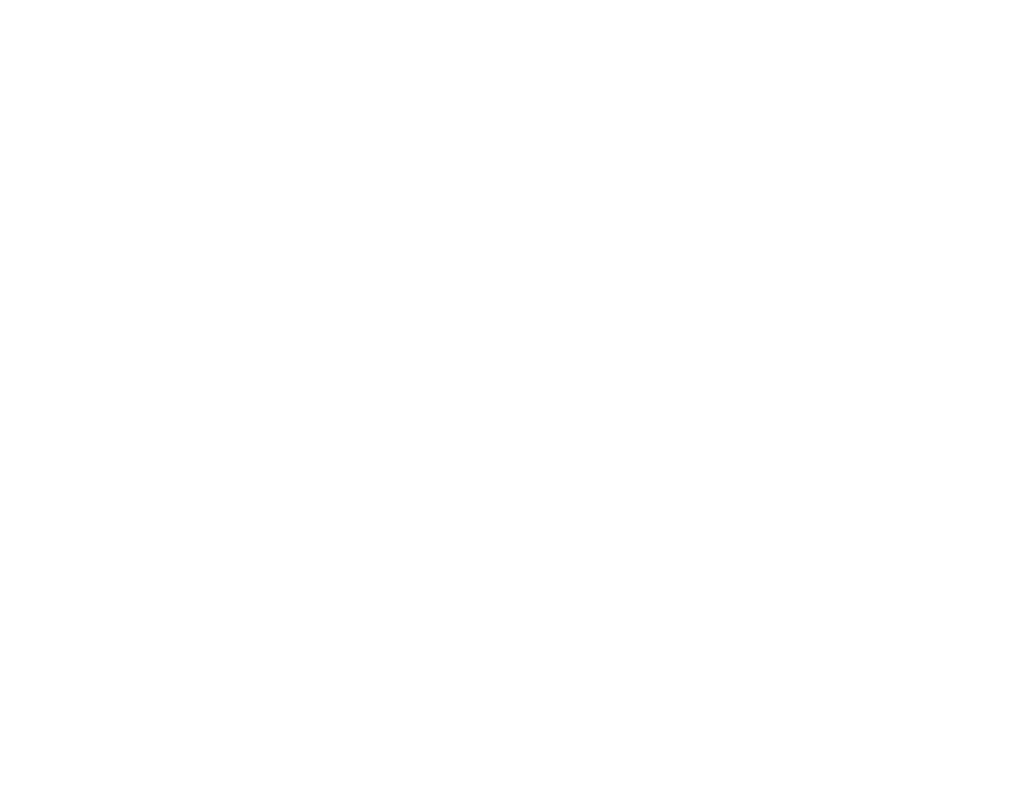
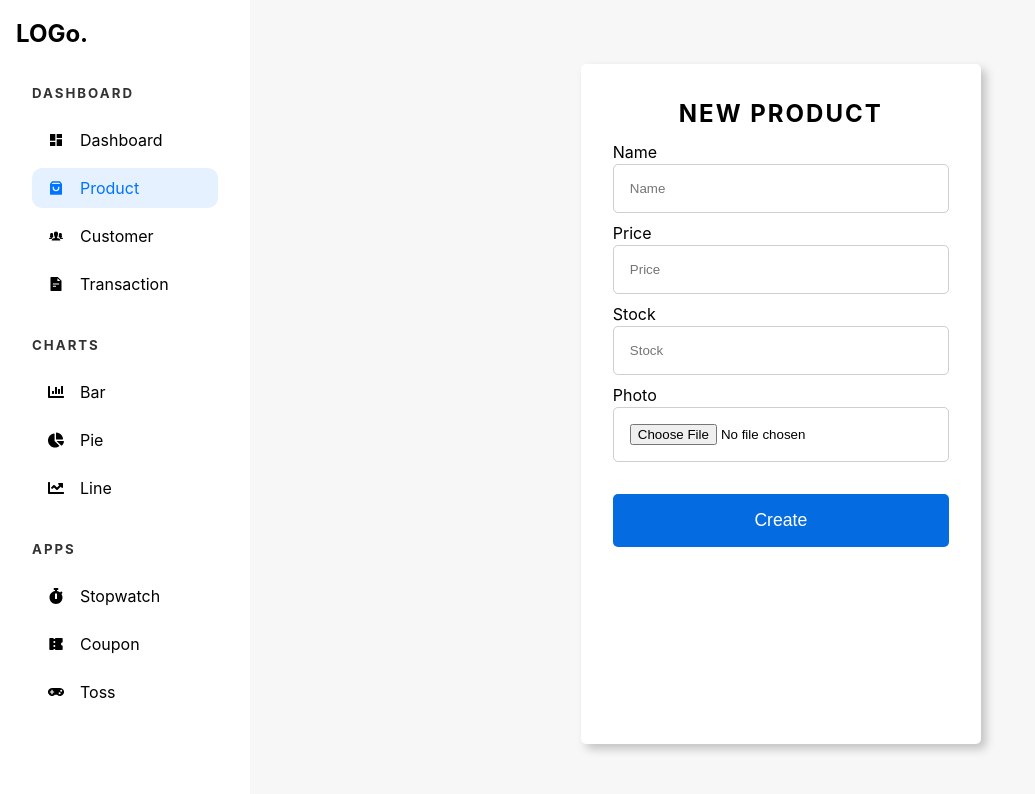
Before and after one commit to ProgramerSalar/Admin-dashboard-2024, a React (Vite) app: page /admin/product/new in a window 1280 px wide. Before the commit this address had no page. Shown: the top 794 px of the page, without its empty margins (0-1035 px from the left). Built offline with nearby package versions, Linux system fonts and the light colour scheme.

Commit message:
add New Product

```diff
--- a/src/App.tsx
+++ b/src/App.tsx
@@ -1,6 +1,9 @@
 import {BrowserRouter as Router, Routes, Route} from "react-router-dom"
 import {Suspense, lazy} from 'react'
 import Loader from "./components/Loader"
+import NewProduct from "./pages/magement/NewProduct"
+import ProductManagement from "./pages/magement/ProductManagement"
+import TransactionManagement from "./pages/magement/TransactionManagement"
 
 
 
@@ -34,6 +37,17 @@
 
         {/* Apps  */}
 
+
+        {/* management  */}
+
+
+          <Route path="/admin/product/new" element={<NewProduct/>} />
+          <Route path="/admin/product/:id" element={<ProductManagement/>} />
+          <Route path="/admin/transaction/:id" element={<TransactionManagement/>} />
+
+
+
+
       </Routes>
       </Suspense>
 
--- /dev/null
+++ b/src/pages/magement/NewProduct.tsx
@@ -0,0 +1,76 @@
+import { useState, ChangeEvent } from "react";
+import AdminSidebar from "../../components/AdminSideBar";
+
+const NewProduct = () => {
+  const [name, setName] = useState<string>("");
+  const [price, setPrice] = useState<number>();
+  const [stock, setStock] = useState<number>();
+  const [photo, setPhoto] = useState<string>();
+
+  const changeImageHandler = (e: ChangeEvent<HTMLInputElement>) => {
+    const file: File | undefined = e.target.files?.[0];
+
+    const reader: FileReader = new FileReader();
+
+    if (file) {
+      reader.readAsDataURL(file);
+      reader.onloadend = () => {
+        if (typeof reader.result === "string") setPhoto(reader.result);
+      };
+    }
+  };
+
+  return (
+    <div className="adminContainer">
+      <AdminSidebar />
+      <main className="product-management">
+        <article>
+          <form>
+            <h2>New Product</h2>
+            <div>
+              <label>Name</label>
+              <input
+                required
+                type="text"
+                placeholder="Name"
+                value={name}
+                onChange={(e) => setName(e.target.value)}
+              />
+            </div>
+            <div>
+              <label>Price</label>
+              <input
+                required
+                type="number"
+                placeholder="Price"
+                value={price}
+                onChange={(e) => setPrice(Number(e.target.value))}
+              />
+            </div>
+            <div>
+              <label>Stock</label>
+              <input
+                required
+                type="number"
+                placeholder="Stock"
+                value={stock}
+                onChange={(e) => setStock(Number(e.target.value))}
+              />
+            </div>
+
+            <div>
+              <label>Photo</label>
+              <input required type="file" onChange={changeImageHandler} />
+            </div>
+
+            {photo && <img src={photo} alt="New Image" />}
+
+            <button type="submit">Create</button>
+          </form>
+        </article>
+      </main>
+    </div>
+  );
+};
+
+export default NewProduct;
--- /dev/null
+++ b/src/pages/magement/ProductManagement.tsx
@@ -0,0 +1,11 @@
+
+
+const ProductManagement = () => {
+  return (
+    <div>
+      ProductManagement
+    </div>
+  )
+}
+
+export default ProductManagement
--- /dev/null
+++ b/src/pages/magement/TransactionManagement.tsx
@@ -0,0 +1,11 @@
+
+
+const TransactionManagement = () => {
+  return (
+    <div>
+      TransactionManagement
+    </div>
+  )
+}
+
+export default TransactionManagement
--- a/src/styles/_products.scss
+++ b/src/styles/_products.scss
@@ -18,3 +18,107 @@
     opacity: 0.8;
   }
 }
+
+
+.product-management {
+  @include flex(row, center, unset);
+  padding: 4rem;
+
+  > section {
+    overflow-y: auto;
+    width: 100%;
+    height: 85vh;
+    max-width: 500px;
+    box-shadow: 0px 5px 5px rgba(0, 0, 0, 0.216);
+    background-color: white;
+    padding: 5rem;
+    @include flex(column, unset, unset, 1rem);
+    position: relative;
+    border-radius: 5px;
+
+    > h2 {
+      @include heading(2px);
+      text-align: center;
+    }
+
+    > img {
+      @include sqaure(100%);
+      object-fit: cover;
+    }
+
+    > strong {
+      font-weight: 300;
+    }
+
+    > span {
+      position: absolute;
+      right: 2rem;
+      top: 2rem;
+    }
+
+    > p {
+      text-align: center;
+      letter-spacing: 2px;
+      text-transform: uppercase;
+    }
+    > h3 {
+      text-align: center;
+      font-size: 2rem;
+    }
+  }
+
+  > article {
+    height: 85vh;
+    padding: 2rem;
+    width: 100%;
+    max-width: 400px;
+    background-color: white;
+    border-radius: 5px;
+    box-shadow: 5px 5px 10px rgba(0, 0, 0, 0.216);
+
+    > form {
+      @include flex(column, unset, center, 2rem);
+      > h2 {
+        text-transform: uppercase;
+        letter-spacing: 2px;
+      }
+
+      > img {
+        @include sqaure(5rem);
+        object-fit: cover;
+        border-radius: 5px;
+      }
+
+      > div {
+        width: 100%;
+        position: relative;
+        > label {
+          position: absolute;
+          left: 0;
+          top: -1.5rem;
+        }
+
+        > input {
+          @include inputStyle(
+            100%,
+            1rem,
+            unset,
+            1px solid rgba(13, 13, 13, 0.196)
+          );
+          border-radius: 5px;
+        }
+      }
+
+      > button {
+        padding: 1rem;
+        border: none;
+        background-color: rgb(5, 107, 224);
+        color: white;
+        width: 100%;
+        border-radius: 5px;
+        font-size: 1.1rem;
+        cursor: pointer;
+      }
+    }
+  }
+}
```
Also changed, not shown: Screenshot 2024-01-10 121309.png (added), 1 other file (tests, documents, lock files or other folders).
